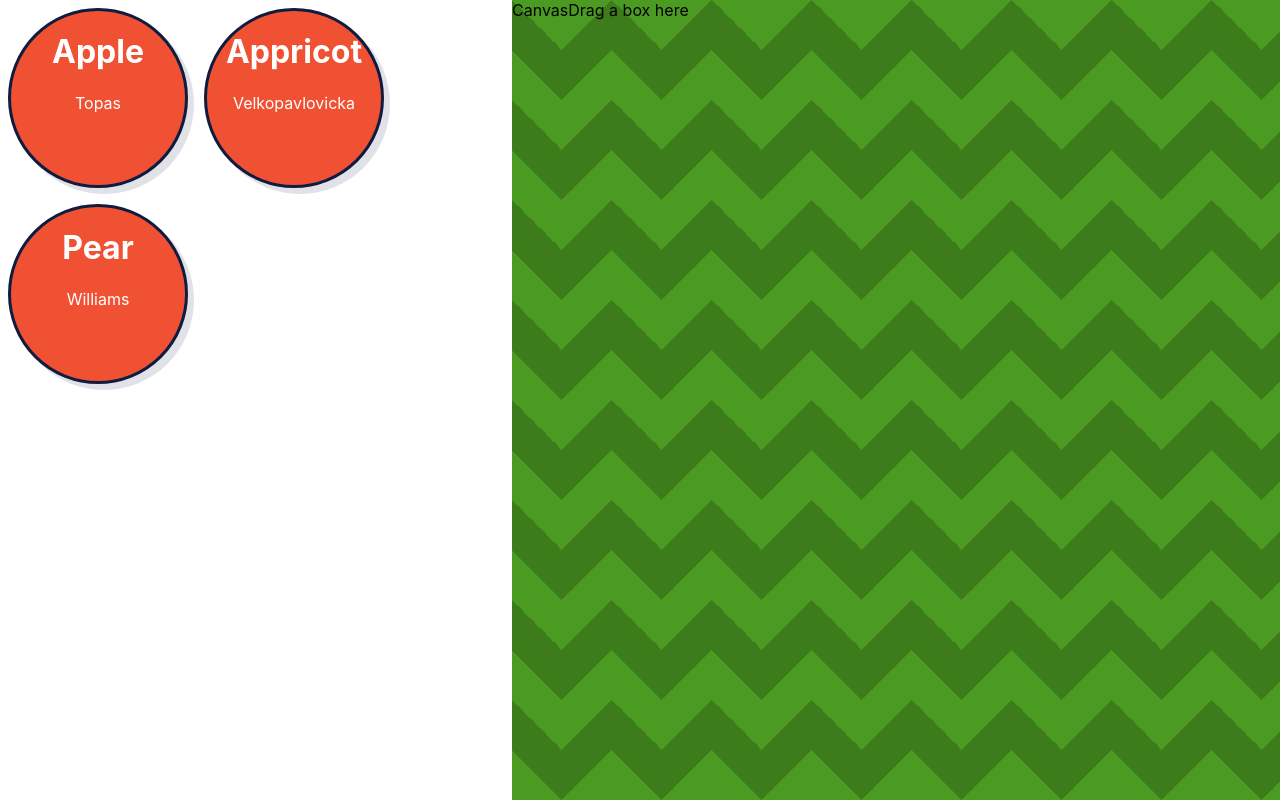
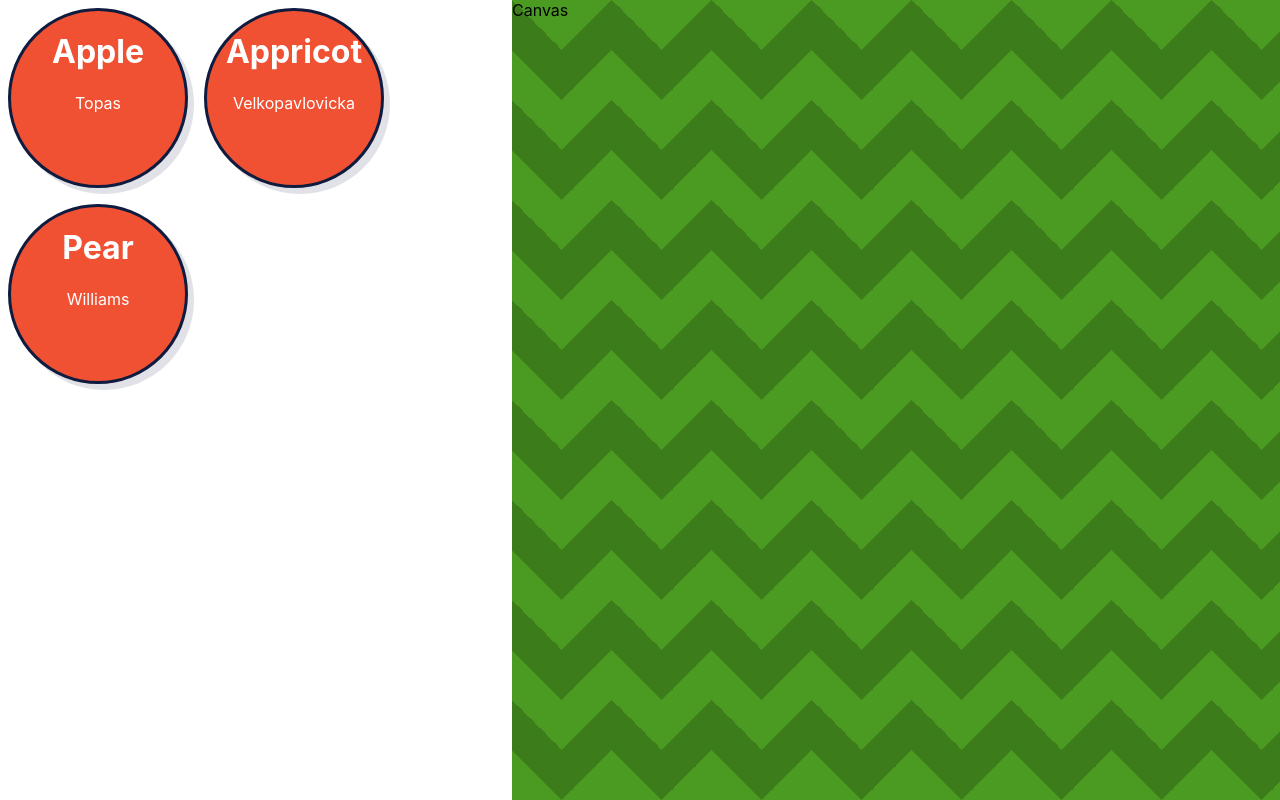
Before and after one commit to Plesin/my-orchard, a Next.js app: page / in a window 1280 px wide. Built offline with nearby package versions, Linux system fonts and the light colour scheme.

Commit message:
drop items on canvas

```diff
--- a/components/Canvas/Canvas.module.css
+++ b/components/Canvas/Canvas.module.css
@@ -1,7 +1,6 @@
 .canvas {
   --stripe: #3c7c1b;
   --bg: #4b9b22;
-
   min-height: 100vh;
   background: linear-gradient(135deg, var(--bg) 25%, transparent 25%) -50px 0,
     linear-gradient(225deg, var(--bg) 25%, transparent 25%) -50px 0,
@@ -9,4 +8,6 @@
     linear-gradient(45deg, var(--bg) 25%, transparent 25%);
   background-size: 100px 100px;
   background-color: var(--stripe);
+  display: flex;
+  flex-flow: wrap;
 }
--- a/components/Canvas/Canvas.tsx
+++ b/components/Canvas/Canvas.tsx
@@ -1,12 +1,20 @@
 import { FunctionComponent } from 'react'
 import { useDrop } from 'react-dnd'
-
+import Tree from '../Tree/Tree'
+import type { TreeType } from '../Tree/Tree'
 import classes from './Canvas.module.css'
 
-const Canvas: FunctionComponent = () => {
+type CanvasType = {
+  plants: Array<TreeType>
+  dropHandler: any // TODO function type
+}
+
+const Canvas: FunctionComponent<CanvasType> = function Canvas(
+  props: CanvasType
+) {
   const [{ canDrop, isOver }, drop] = useDrop(() => ({
     accept: 'tree',
-    drop: () => ({ name: 'canvas' }),
+    drop: (item: TreeType, monitor) => props.dropHandler(item, monitor),
     collect: (monitor) => ({
       isOver: monitor.isOver(),
       canDrop: monitor.canDrop(),
@@ -16,7 +24,9 @@ const Canvas: FunctionComponent = () => {
   return (
     <div ref={drop} role={'canvas'} className={classes.canvas}>
       Canvas
-      {isActive ? 'Release to drop' : 'Drag a box here'}
+      {props.plants.map((item) => (
+        <Tree key={item.id} {...item} />
+      ))}
     </div>
   )
 }
--- a/components/Library/Library.tsx
+++ b/components/Library/Library.tsx
@@ -1,4 +1,4 @@
-import { FunctionComponent } from 'react'
+import { useState, FunctionComponent } from 'react'
 import Tree from '../Tree/Tree'
 import classes from './Library.module.css'
 
--- a/components/Tree/Tree.tsx
+++ b/components/Tree/Tree.tsx
@@ -2,7 +2,7 @@ import { FunctionComponent } from 'react'
 import { useDrag } from 'react-dnd'
 import classes from './Tree.module.css'
 
-type Props = {
+export type TreeType = {
   id: string
   type: string
   variety: string
@@ -12,15 +12,15 @@ interface DropResult {
   name: string
 }
 
-const Tree: FunctionComponent<Props> = function Tree({ id, type, variety }) {
+const Tree: FunctionComponent<TreeType> = function Tree({ id, type, variety }) {
   const [{ isDragging }, drag] = useDrag(() => ({
     type: 'tree',
     item: { id, type, variety },
     end: (item, monitor) => {
       const dropResult = monitor.getDropResult<DropResult>()
-      if (item && dropResult) {
-        alert(`You dropped ${type} into ${dropResult.name}!`)
-      }
+      // if (item && dropResult) {
+      //   alert(`You dropped ${type} into ${dropResult.name}!`)
+      // }
     },
     collect: (monitor) => ({
       isDragging: monitor.isDragging(),
--- a/package.json
+++ b/package.json
@@ -12,7 +12,8 @@
     "react": "17.0.2",
     "react-dnd": "14.0.4",
     "react-dnd-html5-backend": "14.0.2",
-    "react-dom": "17.0.2"
+    "react-dom": "17.0.2",
+    "uuid": "8.3.2"
   },
   "devDependencies": {
     "@types/node": "16.11.8",
--- a/pages/index.tsx
+++ b/pages/index.tsx
@@ -1,11 +1,26 @@
+// @ts-nocheck
 import type { NextPage } from 'next'
 import Head from 'next/head'
+import { useState } from 'react'
 import Layout from '../components/Layout/Layout'
 import Library from '../components/Library/Library'
 import Canvas from '../components/Canvas/Canvas'
+import type { TreeType } from '../components/Tree/Tree'
+import { v4 as uuidv4 } from 'uuid'
 import styles from '../styles/Home.module.css'
 
 const Home: NextPage = () => {
+  const [plants, setPlants] = useState([])
+
+  const addPlants = (newPlant: TreeType, monitor: any) => {
+    const plantId: string = uuidv4()
+    const plant = {
+      ...newPlant,
+      id: plantId,
+    }
+    setPlants((prevPlants) => [...prevPlants, plant])
+  }
+
   return (
     <div className={styles.container}>
       <Head>
@@ -14,7 +29,10 @@ const Home: NextPage = () => {
         <link rel="icon" href="/favicon.ico" />
       </Head>
 
-      <Layout sidebar={<Library />} main={<Canvas />}></Layout>
+      <Layout
+        sidebar={<Library />}
+        main={<Canvas plants={plants} dropHandler={addPlants} />}
+      ></Layout>
     </div>
   )
 }
```
Also changed, not shown: 1 other file (tests, documents, lock files or other folders).
